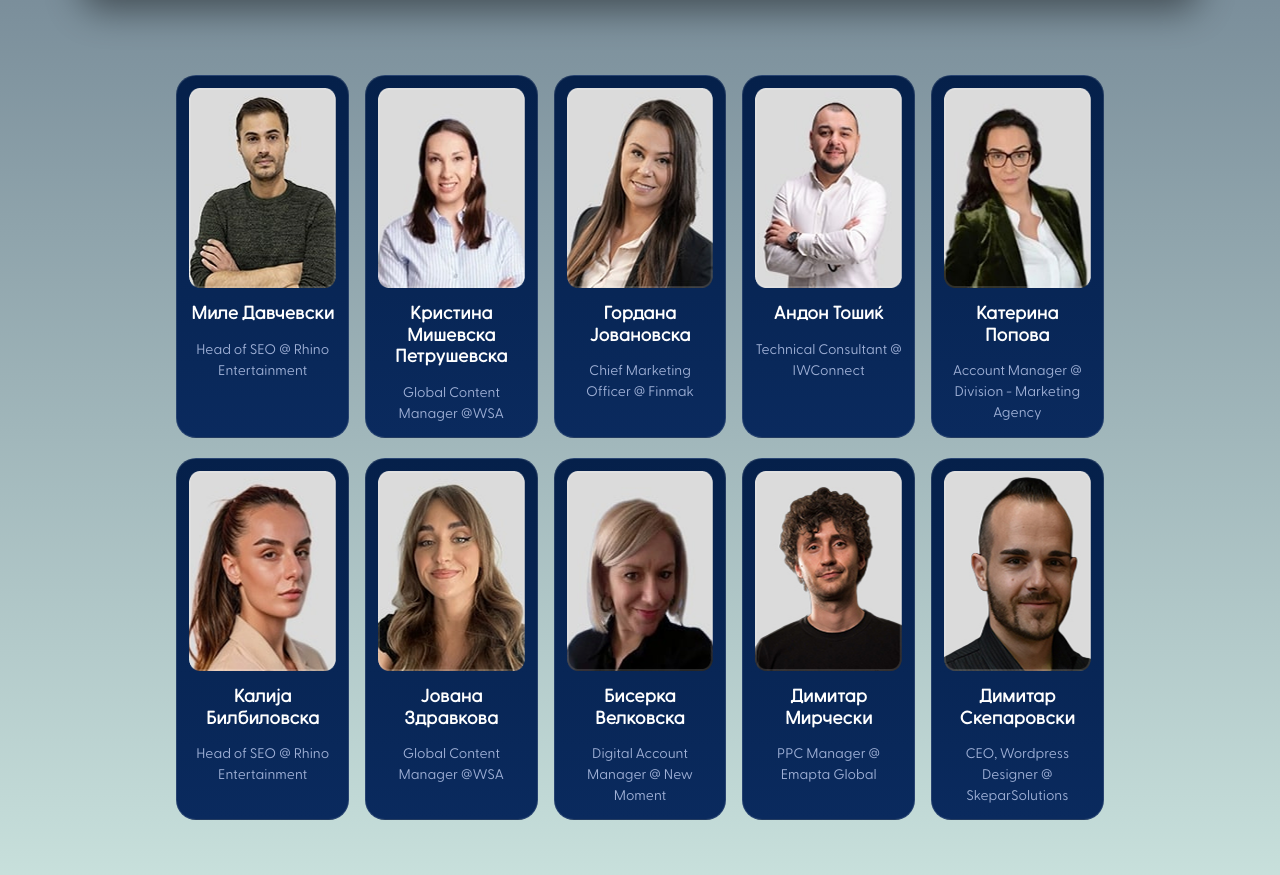
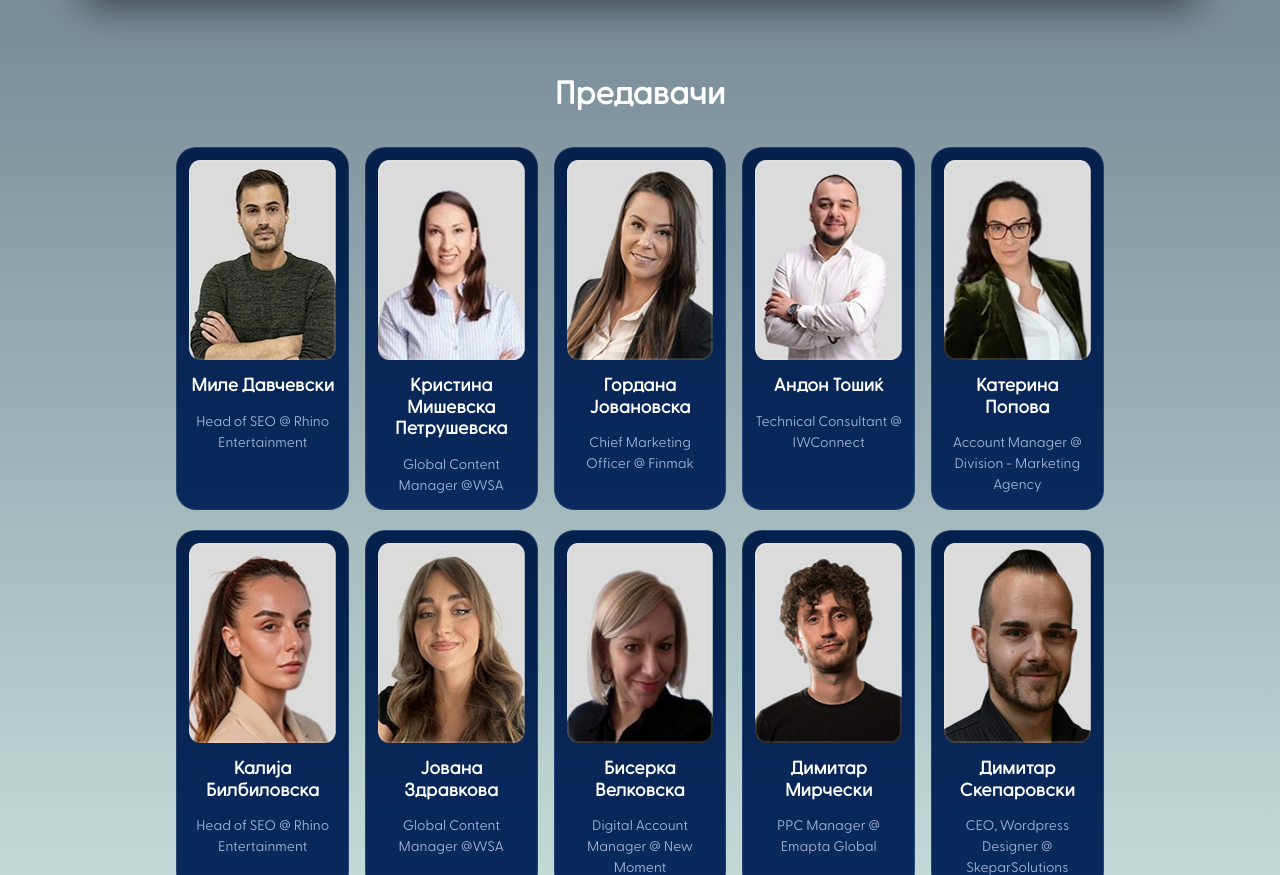
Before and after one commit to StefanP91/CH-Black-Friday-Digital-Marketing, a plain HTML site: page index.html in a window 1280 px wide. Shown: the part 1469-2344 px from the top of the page. Drawn offline with Linux system fonts and the light colour scheme.

Commit message:
text change

```diff
--- a/Styles/style.css
+++ b/Styles/style.css
@@ -291,6 +291,14 @@ main{
 #ourMentors{
     padding: 3% 0;
 
+     & h2{
+        font-size: 32px;
+        font-weight: 700;
+        color: #FFFFFF;
+        text-align: center;
+        padding-bottom: 3%;
+    }
+
     & .mentors-container{
 
         & .card{
--- a/index.html
+++ b/index.html
@@ -413,6 +413,9 @@
         <!-- OUR MENTORS -->
         <section id="ourMentors">
             <div class="container mentors-container">
+
+                <h2>Предавачи</h2>
+
                 <div class="row g-3">
                     <div class="col-12 col-sm-6 col-md-2 offset-md-1">
                         <div class="card" data-aos="fade-left" data-aos-duration="1000">
```
